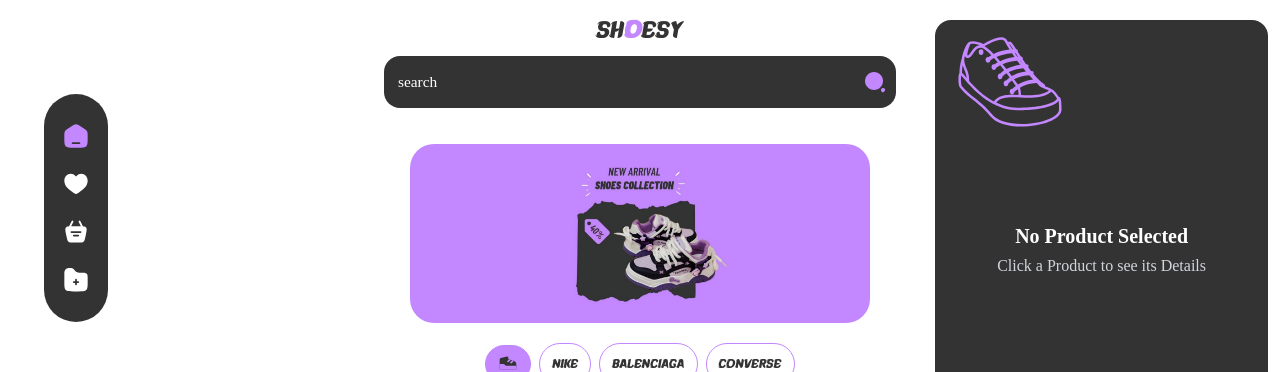
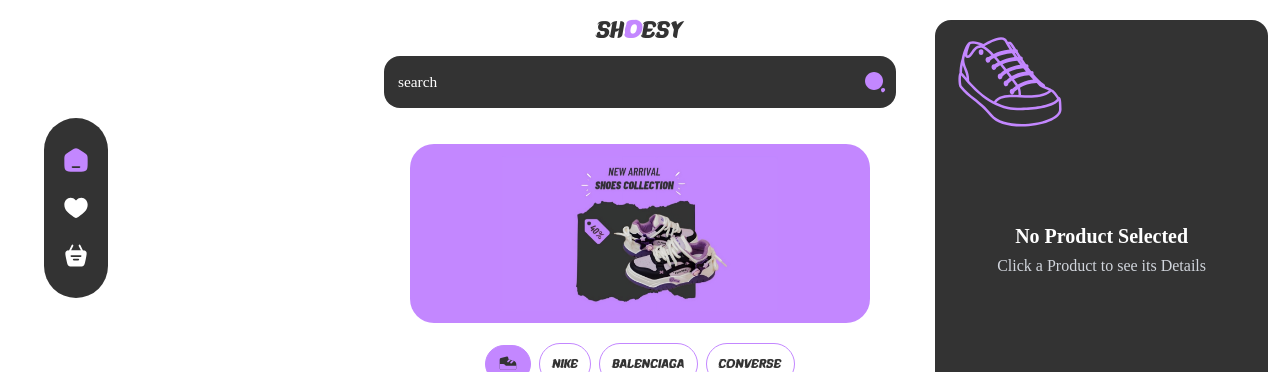
Before and after one commit to lhaniyehamiril/shoesy, a React (Vite) app: page / in a window 1280 px wide. Shown: the top 372 px of the page. Built offline with nearby package versions, Linux system fonts and the light colour scheme; no server answers; a web font is replaced by a local one.

Commit message:
feat: add product add link only for user haniyhe

```diff
--- a/src/features/navbar/NavApp.tsx
+++ b/src/features/navbar/NavApp.tsx
@@ -16,7 +16,13 @@
   return (
     <div className="z-[999] w-full md:w-28 flex items-center justify-center md:justify-start md:items-center md:h-0 md:fixed md:top-52 md:ml-5">
       <nav className="bg-white flex items-center justify-center fixed z-[999] bottom-0 md:static py-3 md:py-10 w-full">
-        <ul className="flex items-center justify-center px-32 md:px-1 gap-6 md:flex-col md:gap-5 w-[75%] min-[438px]:w-32 py-3 md:w-16 md:py-7 bg-[var(--color-gray-primary)] rounded-full">
+        <ul
+          className={`flex items-center justify-center px-32 md:px-1 gap-6 md:flex-col md:gap-5 ${
+            username
+              ? "w-[80%] max-[358px]:w-[90%] min-[438px]:w-[20rem]"
+              : " w-[75%] min-[438px]:w-32"
+          }  py-3 md:w-16 md:py-7 bg-[var(--color-gray-primary)] rounded-full`}
+        >
           <li>
             <NavItem to="/" currentPath={location.pathname} icon={<House />} />
           </li>
@@ -34,6 +40,7 @@
               icon={<IconCart width="28" height="28" />}
             />
           </li>
+          {username === "haniyeh" && (
             <li>
               <NavItem
                 to="/product/add"
@@ -41,6 +48,7 @@
                 icon={<IconAdd />}
               />
             </li>
+          )}
           {username && (
             <li className="mt-2">
               <Logout />
```
Lines whose indentation alone changed are shown as unchanged.
